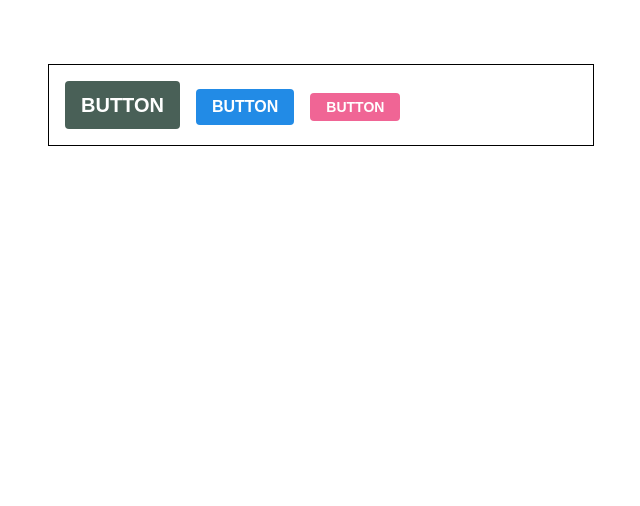
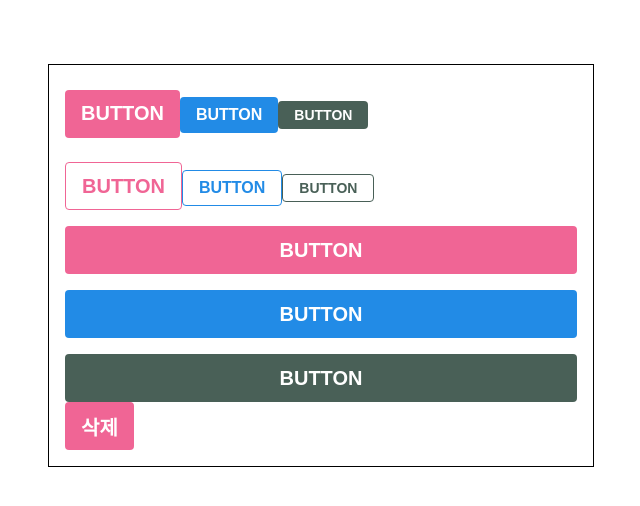
Before and after one commit to dwhddnjs/styled-Component, a React (Create React App) app: page / in a window 1280 px wide. Shown: the top 506 px of the page, without its empty margins (319-959 px from the left). Built offline with nearby package versions, Linux system fonts and the light colour scheme.

Commit message:
add Dialog

```diff
--- a/src/App.js
+++ b/src/App.js
@@ -1,6 +1,7 @@
-import React from "react";
+import React, { useState } from "react";
 import styled, { ThemeProvider } from "styled-components";
 import Button from "./components/Button";
+import Dialog from "./components/Dialog";
 
 const AppBlock = styled.div`
   width: 512px;
@@ -23,19 +24,70 @@
 `;
 
 function App() {
+  const [dialog, setDialog] = useState(false);
+
+  const onCilck = () => {
+    setDialog(true);
+  };
+
+  const onConfirm = () => {
+    console.log("확인");
+    setDialog(false);
+  };
+
+  const onCancel = () => {
+    console.log("취소");
+    setDialog(false);
+  };
+
   return (
     <ThemeProvider theme={{ palette }}>
       <AppBlock>
         <ButtonGroup>
-          <Button color="gray" size="large">
+          <Button color="pink" size="large">
             BUTTON
           </Button>
           <Button>BUTTON</Button>
-          <Button color="pink" size="small">
+          <Button color="gray" size="small">
             BUTTON
           </Button>
         </ButtonGroup>
+
+        <ButtonGroup>
+          <Button color="pink" size="large" outline>
+            BUTTON
+          </Button>
+          <Button outline>BUTTON</Button>
+          <Button color="gray" size="small" outline>
+            BUTTON
+          </Button>
+        </ButtonGroup>
+
+        <ButtonGroup>
+          <Button color="pink" size="large" fullWidth>
+            BUTTON
+          </Button>
+          <Button size="large" fullWidth>
+            BUTTON
+          </Button>
+          <Button color="gray" size="large" fullWidth>
+            BUTTON
+          </Button>
+        </ButtonGroup>
+        <Button color="pink" size="large" onClick={onCilck}>
+          삭제
+        </Button>
       </AppBlock>
+      <Dialog
+        title="정말로 삭제하시겠습니까?"
+        confirmText="삭제"
+        cancelText="취소"
+        onConfirm={onConfirm}
+        onCancel={onCancel}
+        visible={dialog}
+      >
+        데이터를 정말로 삭제하시겠습니까?
+      </Dialog>
     </ThemeProvider>
   );
 }
--- a/src/components/Button.js
+++ b/src/components/Button.js
@@ -24,6 +24,19 @@
   `}
 `;
 
+const fullWidthStyle = css`
+  ${(props) =>
+    props.fullWidth &&
+    css`
+      width: 100%;
+      justify-content: center;
+      & + & {
+        margin-left: 0;
+        margin-top: 1rem;
+      }
+    `}
+`;
+
 const colorStyles = css`
   /*색상 */
   ${({ theme, color }) => {
@@ -36,12 +49,24 @@
       &:active {
         background: ${darken(0.1, selected)};
       }
+      ${(props) =>
+        props.outline &&
+        css`
+          color: ${selected};
+          background: none;
+          border: 1px solid ${selected};
+          &:hover {
+            background: ${selected};
+            color: white;
+          }
+        `}
     `;
   }}
 `;
 const StyledButton = styled.button`
   /* 공통 스타일 */
   display: inline-flex;
+  align-items: center;
   outline: none;
   border: none;
   border-radius: 4px;
@@ -50,21 +75,34 @@
   cursor: pointer;
   padding-left: 1rem;
   padding-right: 1rem;
-  align-items: center;
+
+  /* 기타 */
+  /* & + & {
+    margin-left: 1rem;
+  } */
 
   /* 크기 */
+  ${colorStyles}
   ${sizeStyles}
-  ${colorStyles}
-
-  /* 기타 */
-  & + & {
-    margin-left: 1rem;
-  }
+  ${fullWidthStyle}
 `;
 
-export default function Button({ children, color, size, ...rest }) {
+export default function Button({
+  children,
+  color,
+  size,
+  outline,
+  fullWidth,
+  ...rest
+}) {
   return (
-    <StyledButton color={color} size={size} {...rest}>
+    <StyledButton
+      color={color}
+      size={size}
+      outline={outline}
+      fullWidth={fullWidth}
+      {...rest}
+    >
       {children}
     </StyledButton>
   );
--- /dev/null
+++ b/src/components/Dialog.js
@@ -0,0 +1,78 @@
+import React from "react";
+import styled from "styled-components";
+import Button from "./Button";
+
+const DarkBackground = styled.div`
+  position: fixed;
+  left: 0;
+  top: 0;
+  width: 100%;
+  height: 100%;
+  display: flex;
+  align-items: center;
+  justify-content: center;
+  background: rgba(0, 0, 0, 0.8);
+`;
+
+const DialogBlock = styled.div`
+  width: 320px;
+  padding: 1.5rem;
+  background: white;
+  border-radius: 2px;
+
+  h3 {
+    margin: 0;
+    font-size: 1.5rem;
+  }
+
+  p {
+    font-size: 1.125rem;
+  }
+`;
+
+const ButtonGroup = styled.div`
+  margin-top: 3rem;
+  display: flex;
+  justify-content: flex-end;
+  align-items: center;
+  border: 1px solid;
+`;
+
+const ShortMarginButton = styled(Button)`
+  & + & {
+    margin-left: 0.5rem;
+  }
+`;
+
+export default function Dialog({
+  title,
+  children,
+  confirmText,
+  cancelText,
+  visible,
+  onConfirm,
+  onCancel,
+}) {
+  if (!visible) return null;
+  return (
+    <DarkBackground>
+      <DialogBlock>
+        <h3>{title}</h3>
+        <p>{children}</p>
+        <ButtonGroup>
+          <ShortMarginButton color="gray" onClick={onCancel}>
+            {cancelText}
+          </ShortMarginButton>
+          <ShortMarginButton color="pink" onClick={onConfirm}>
+            {confirmText}
+          </ShortMarginButton>
+        </ButtonGroup>
+      </DialogBlock>
+    </DarkBackground>
+  );
+}
+
+Dialog.defaultProps = {
+  cancelText: "취소",
+  confirmText: "확인",
+};
```
